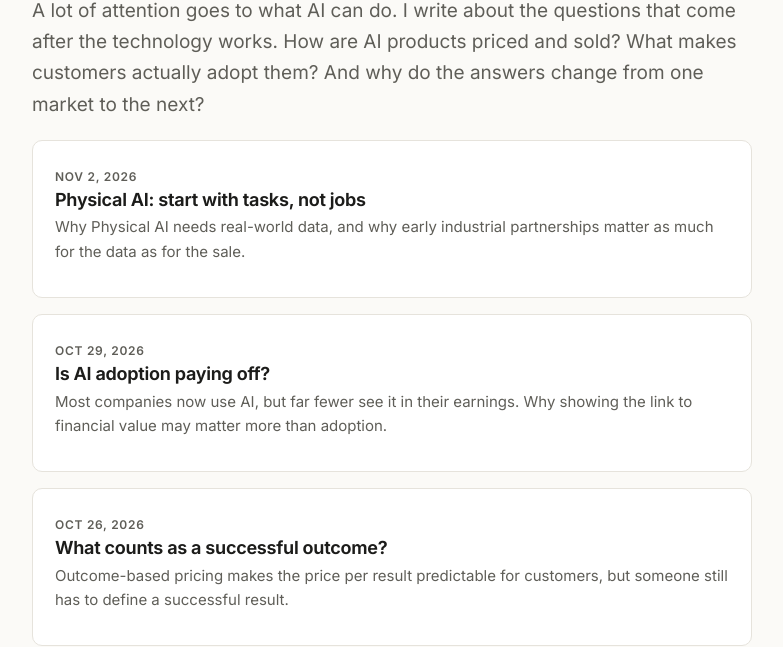
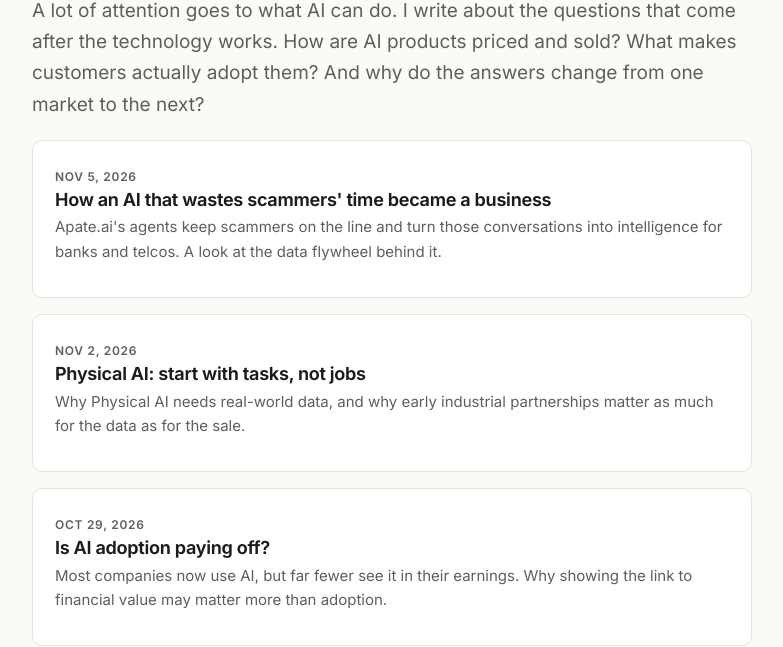
Before and after one commit to helenchang68/helenchang68.github.io, a plain HTML site: page writing/index.html in a window 1280 px wide. Shown: the part 191-838 px from the top of the page, without its empty margins (248-1031 px from the left). Drawn offline with Linux system fonts and the light colour scheme.

Commit message:
Add Apate.ai post to Writing

```diff
--- a/writing/index.html
+++ b/writing/index.html
@@ -32,6 +32,11 @@
     <p class="lede">A lot of attention goes to what AI can do. I write about the questions that come after the technology works. How are AI products priced and sold? What makes customers actually adopt them? And why do the answers change from one market to the next?</p>
 
     <div class="cards">
+      <a class="card" href="apate-scam-agents.html">
+        <span class="status">Nov 5, 2026</span>
+        <h3>How an AI that wastes scammers&#x27; time became a business</h3>
+        <p>Apate.ai&#x27;s agents keep scammers on the line and turn those conversations into intelligence for banks and telcos. A look at the data flywheel behind it.</p>
+      </a>
       <a class="card" href="physical-ai.html">
         <span class="status">Nov 2, 2026</span>
         <h3>Physical AI: start with tasks, not jobs</h3>
```
